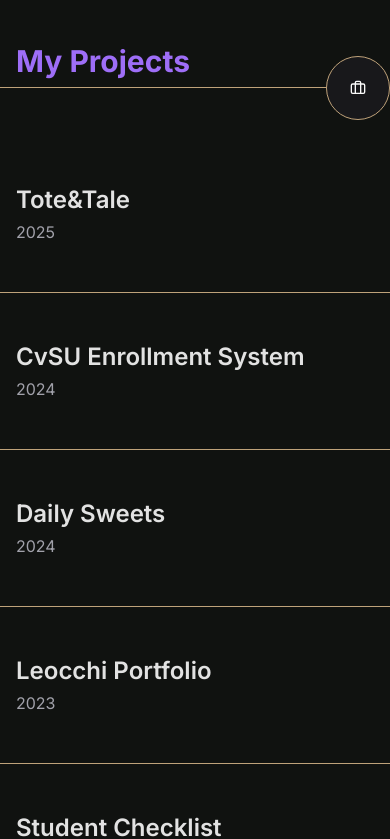
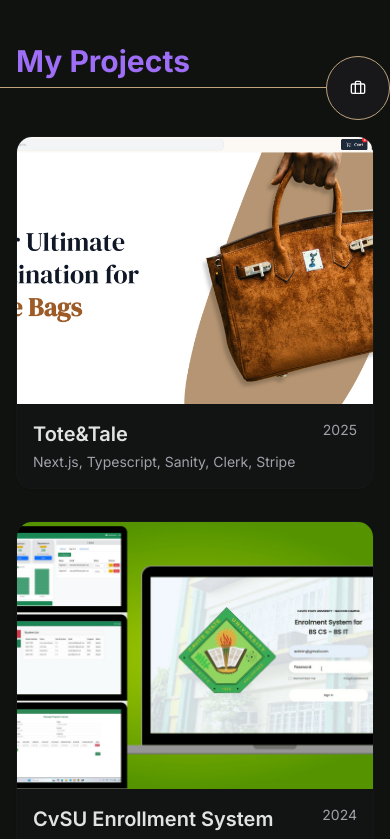
Before and after one commit to Leocch1/my-portfolio, a Next.js app: page / in a window 390 px wide. Shown: the part 2720-3559 px from the top of the page. Built offline with nearby package versions, Linux system fonts and the light colour scheme.

Commit message:
tablet and mobile view config

```diff
--- a/components/sections/projects.tsx
+++ b/components/sections/projects.tsx
@@ -1,3 +1,4 @@
+
 "use client";
 
 import { useState, useEffect, type MouseEvent } from 'react';
@@ -7,6 +8,8 @@
 import { Briefcase, ArrowRight } from 'lucide-react';
 import { cn } from '@/lib/utils';
 import { useRouter } from "next/navigation";
+import { Card } from '@/components/ui/card';
+import Image from 'next/image';
 
 const projectsData = [
 	{
@@ -16,6 +19,8 @@
 		tech: 'Next.js, Typescript, Sanity, Clerk, Stripe',
 		description: 'A modern e-commerce platform for bag enthusiast.',
 		link: 'https://totentale.vercel.app/',
+		image: '/totentale1.png',
+        hint: 'ecommerce platform'
 	},
 	{
 		title: 'CvSU Enrollment System',
@@ -24,6 +29,8 @@
 		tech: 'Laravel, PHP, MySQL, Bootstrap',
     description: 'Enrollment System for Cavite State University.',
 		link: 'https://github.com/Leocch1/enrollment-system',
+		image: '/cvsu.png',
+        hint: 'enrollment system'
 	},
   {
 		title: 'Daily Sweets',
@@ -32,6 +39,8 @@
 		tech: 'React, JavaScript XML, Tailwind CSS, Django',
     description: 'An online store for selling sweets and pastries.',
 		link: 'https://github.com/Leocch1/daily-sweets',
+		image: '/dailysweets.jpg',
+        hint: 'online store sweets'
 	},
 	{
 		title: 'Leocchi Portfolio',
@@ -40,6 +49,8 @@
 		tech: 'Next.js, JavaScript XML, Tailwind CSS, Shadcn UI, Framer Motion',
     description: 'My personal portfolio showcasing my skills and projects.',
 		link: 'https://leo-jimenez.vercel.app/',
+		image: '/portfolio.png',
+        hint: 'portfolio website'
 	},
 	{
 		title: 'Student Checklist',
@@ -48,6 +59,8 @@
 		tech: 'PHP, MySQL',
     description: 'A simple checklist application for students to manage their subjects and grades',
 		link: 'https://github.com/Leolouise26/MyChecklist',
+		image: '/checklist.jpg',
+        hint: 'checklist application'
 	},
 ];
 
@@ -150,6 +163,8 @@
 				</div>
 
 				<div>
+					{/* Desktop View */}
+					<div className="hidden lg:block">
 						{projectsData.map((project) => (
 							<Link
 								key={project.title}
@@ -172,6 +187,45 @@
 								</div>
 							</Link>
 						))}
+					</div>
+
+					{/* Mobile & Tablet Grid View */}
+					<div className="grid grid-cols-1 md:grid-cols-2 gap-8 lg:hidden">
+						{projectsData.map((project, index) => (
+							<Link
+								key={project.title}
+								href={project.link}
+								target={project.link.startsWith('http') ? '_blank' : undefined}
+								rel={project.link.startsWith('http') ? 'noopener noreferrer' : undefined}
+								className="block group h-full"
+							>
+								<Card className="rounded-2xl overflow-hidden bg-card/30 border border-border/20 h-full flex flex-col group-hover:border-primary/50 group-hover:shadow-xl transition-all duration-300">
+									<div className="relative aspect-[4/3] w-full overflow-hidden">
+										<Image
+											src={project.image}
+											alt={project.title}
+											fill
+											className="object-cover group-hover:scale-105 transition-transform duration-300"
+											data-ai-hint={project.hint}
+										/>
+									</div>
+									<div className="p-4 flex-grow flex flex-col">
+										<div className="flex justify-between items-start gap-4">
+											<h3 className="text-xl font-semibold text-foreground/90">
+												{project.title}
+											</h3>
+											<p className="text-sm text-muted-foreground flex-shrink-0">
+												{project.year}
+											</p>
+										</div>
+										<p className="text-sm text-muted-foreground mt-1">
+											{project.tech}
+										</p>
+									</div>
+								</Card>
+							</Link>
+						))}
+					</div>
 				</div>
 
 				<div className="text-center mt-12">
```
Lines whose indentation alone changed are shown as unchanged.
